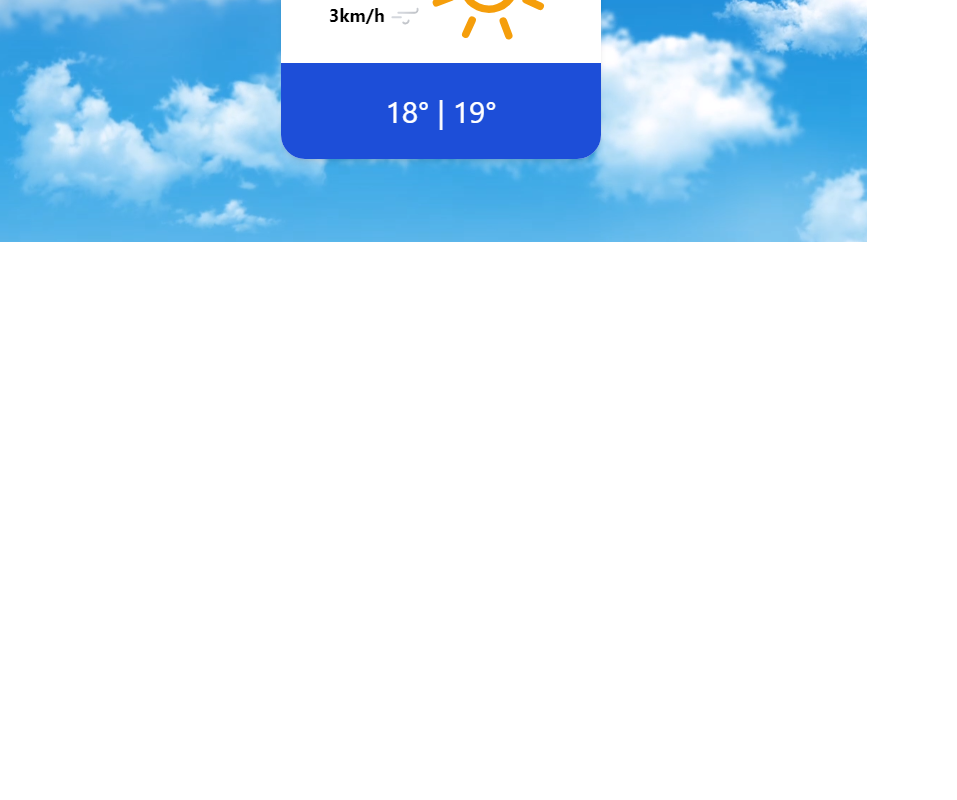
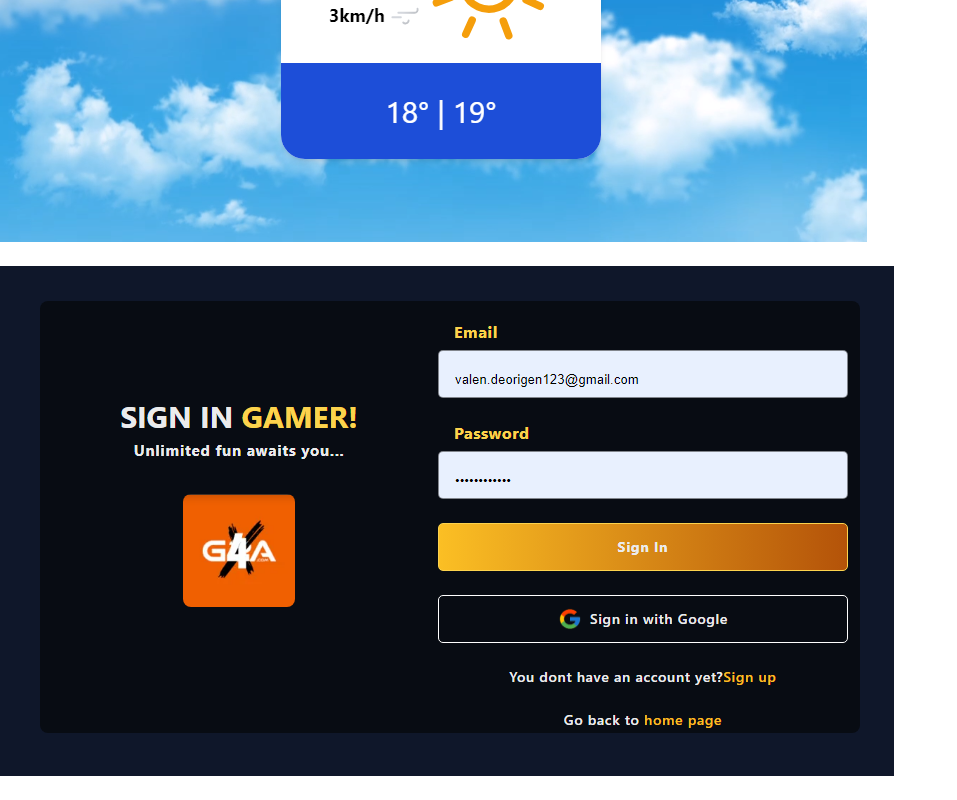
Before and after one commit to Valen-7x/Portfolio, a React (Vite) app: page / in a window 1280 px wide. Shown: the part 10743-11543 px from the top of the page, without its empty margins (0-957 px from the left). Before the commit the page ends 11273 px from the top, so only its background shows below. Built offline with nearby package versions, Linux system fonts and the light colour scheme.

Commit message:
changes tailwind

```diff
--- a/src/App.jsx
+++ b/src/App.jsx
@@ -4,6 +4,7 @@ import Card from "./components/Card";
 import Skills from "./components/Skills";
 import img0 from "./assets/images/valentin.jpg"
 import img10 from "./assets/images/captura.png"
+import imgLog from "./assets/images/log.png"
 import { useState } from "react";
 function App() {
   const [isDark, setIsDark] = useState(false);
@@ -18,7 +19,7 @@ function App() {
         className={`cursor-crosshair h-[100%] bg-cover bg-center ${backgroundColor} ${fontColor}`}
       >
         <Navbar isDark={isDark} toggleBackground={toggleBackground} />
-        <div className="flex w-[100%]  gap-5 flex flex-wrap items-center md:flex-row md:justify-center justify-center sm:h-[30rem] h-[38rem] mt-[0.5rem]">
+        <div className="flex w-[100%]  gap-5  flex-wrap items-center md:flex-row md:justify-center justify-center sm:h-[30rem] h-[38rem] mt-[0.5rem]">
           <div className="flex  flex-col items-center w-[18rem] md:w-[40rem] gap-5">
             <b
               className={`text-purple-700 text-3xl md:text-[2.9rem] lg:pl-[2rem] mt-[1rem] flex flex-col gap-3  md:w-[40rem]  ${fontColor} `}
@@ -52,8 +53,8 @@ function App() {
           </h2>
           <div className="flex flex-col w-[100%] justify-center gap-8">
             <div className="flex flex-wrap justify-center gap-2  w-[100%]">
-              <Card imageSrc={img10} />
-              <Card />
+              <Card imageSrc={img10} title=" App del Clima,  en tiempo real."/>
+              <Card imageSrc={imgLog} title="App para Logearse."/>
             </div>
             <div className="flex flex-wrap justify-center gap-2 w-[100%]">
               <path
--- a/src/components/Card.jsx
+++ b/src/components/Card.jsx
@@ -1,5 +1,5 @@
 import React from "react";
-export default function Card({ imageSrc }) {
+export default function Card({ imageSrc, title }) {
 
   return (
 <div className="relative mt-[1rem] w-[15rem] h-[10rem] md:w-[25rem] md:h-[18rem] rounded-2xl overflow-hidden">
@@ -8,7 +8,7 @@ export default function Card({ imageSrc }) {
     <div className="absolute  text-white inset-0 bg-gray-500 opacity-0 hover:opacity-90 ">
       <div className="flex justify-center items-center h-[100%]">
       <h2 className="text-white  font-bold  bottom-4  z-10">
-      App del Clima <br/> Obtene el clima de cualquier ciudad <br/> del mundo en tiempo real.
+     {title}
       </h2>
       </div>
     </div>
```
Also changed, not shown: src/assets/images/log.png (added).
